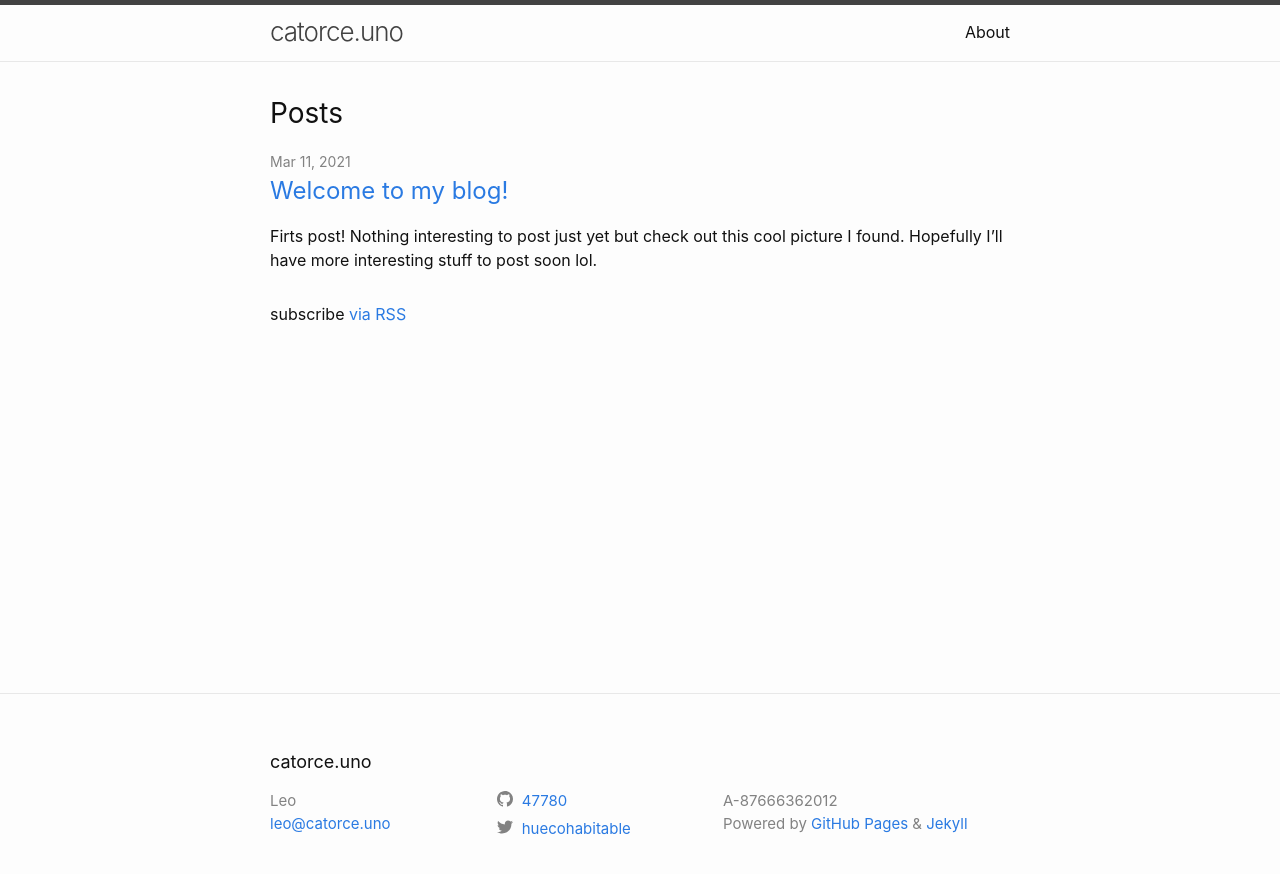
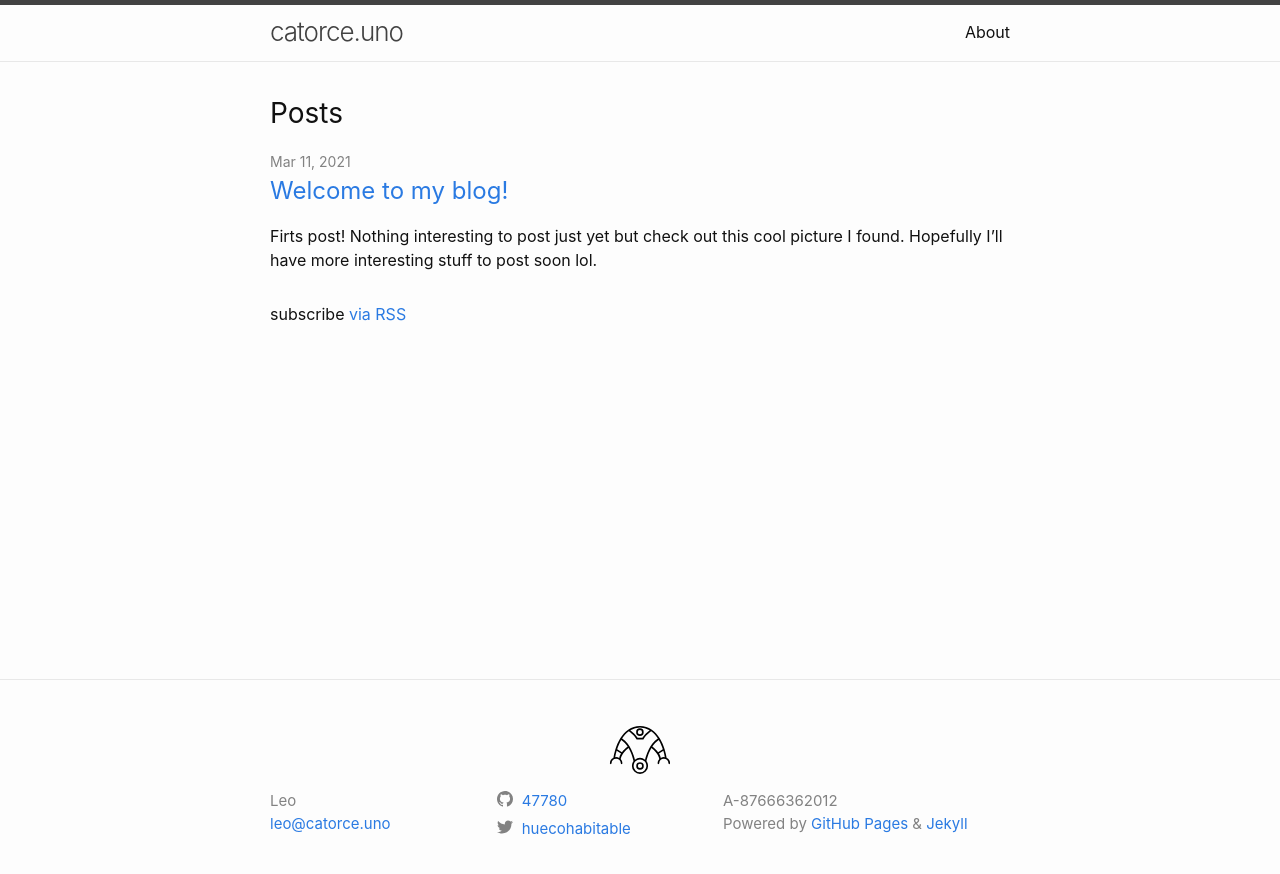
Before and after one commit to 47780/47780.github.io, a Jekyll site: the page built from index.markdown, in a window 1280 px wide. Shown: the top 874 px of the page. Built offline with Jekyll 4.4.1, drawn with Linux system fonts in a browser that asks for light colours.

Commit message:
Fixed footer icon and added wrappers and css styling to make it look better

```diff
--- a/_includes/footer.html
+++ b/_includes/footer.html
@@ -2,8 +2,9 @@
   <data class="u-url" href="{{ "/" | relative_url }}"></data>
 
   <div class="wrapper">
-    <svg class="svg-icon"> <use xlink:href="{{ '/assets/icon.svg' | relative_url }}"></use></svg>
-    <h2 class="footer-heading">{{ site.title | escape }}</h2>
+    <div class="footer-icon-wrapper">
+      <img class="footer-icon" src="{{ '/assets/icon.svg' | relative_url }}" alt="Robot Icon"></img>
+    </div>
     <div class="footer-col-wrapper">
       <div class="footer-col footer-col-1">
         <ul class="contact-list">
--- a/_sass/minima/_layout.scss
+++ b/_sass/minima/_layout.scss
@@ -150,6 +150,17 @@
   width:         calc(40% - (#{$spacing-unit} / 2));
 }
 
+.footer-icon-wrapper {
+  width: 100%;
+  display: flex;
+  justify-content: center;
+}
+
+.footer-icon {
+  width: 80px;
+  height: 80px;
+}
+
 @include media-query($on-laptop) {
   .footer-col-1,
   .footer-col-2 {
```
